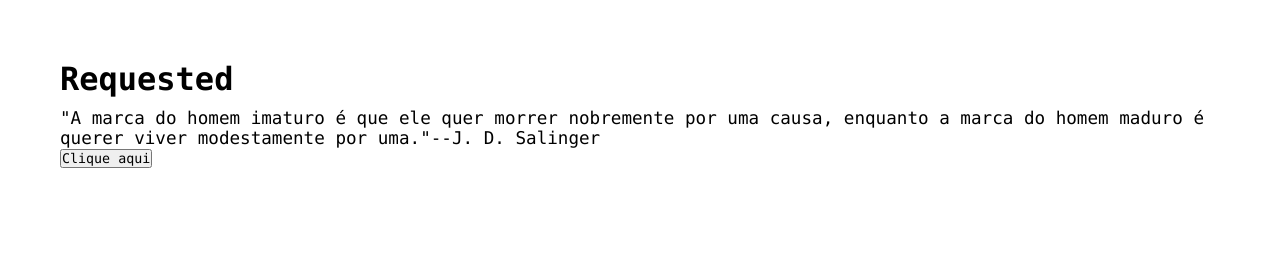
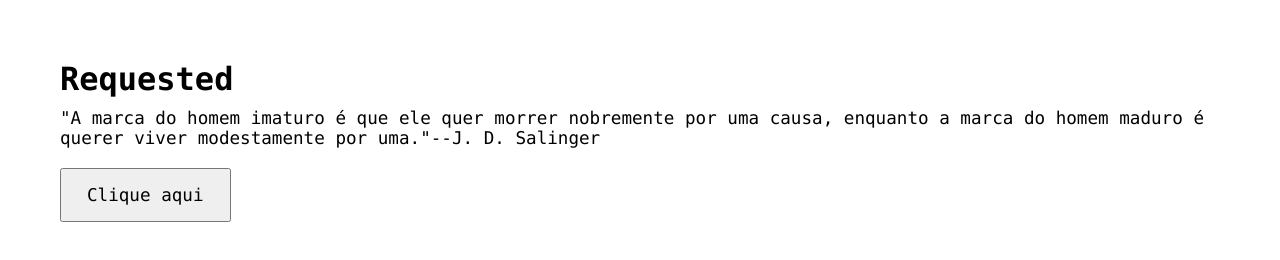
Before and after one commit to MQJogos/confetti-infinito, a plain HTML site: page index.html in a window 1280 px wide. Drawn offline with Linux system fonts and the light colour scheme; files that its build step writes are made by us from their sources.

Commit message:
Update style.css

```diff
--- a/style.css
+++ b/style.css
@@ -20,3 +20,11 @@ section p
 {
   font-size: 1.1em;
 }
+section button
+{
+  position: relative;
+  padding: 15px 25px;
+  margin-top: 20px;
+  font-size: 1.1em;
+  cursor: pointer;
+}
```
